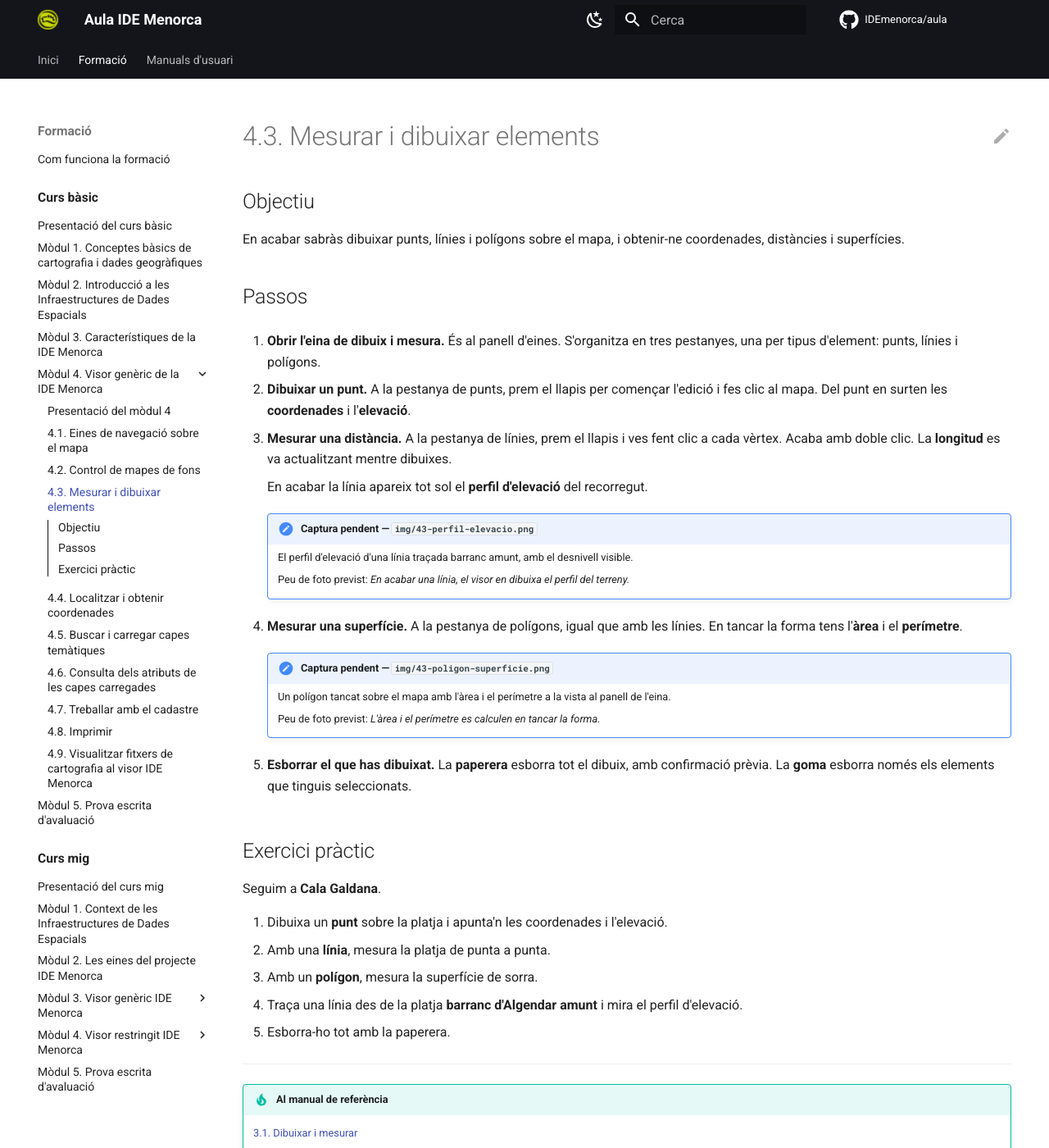
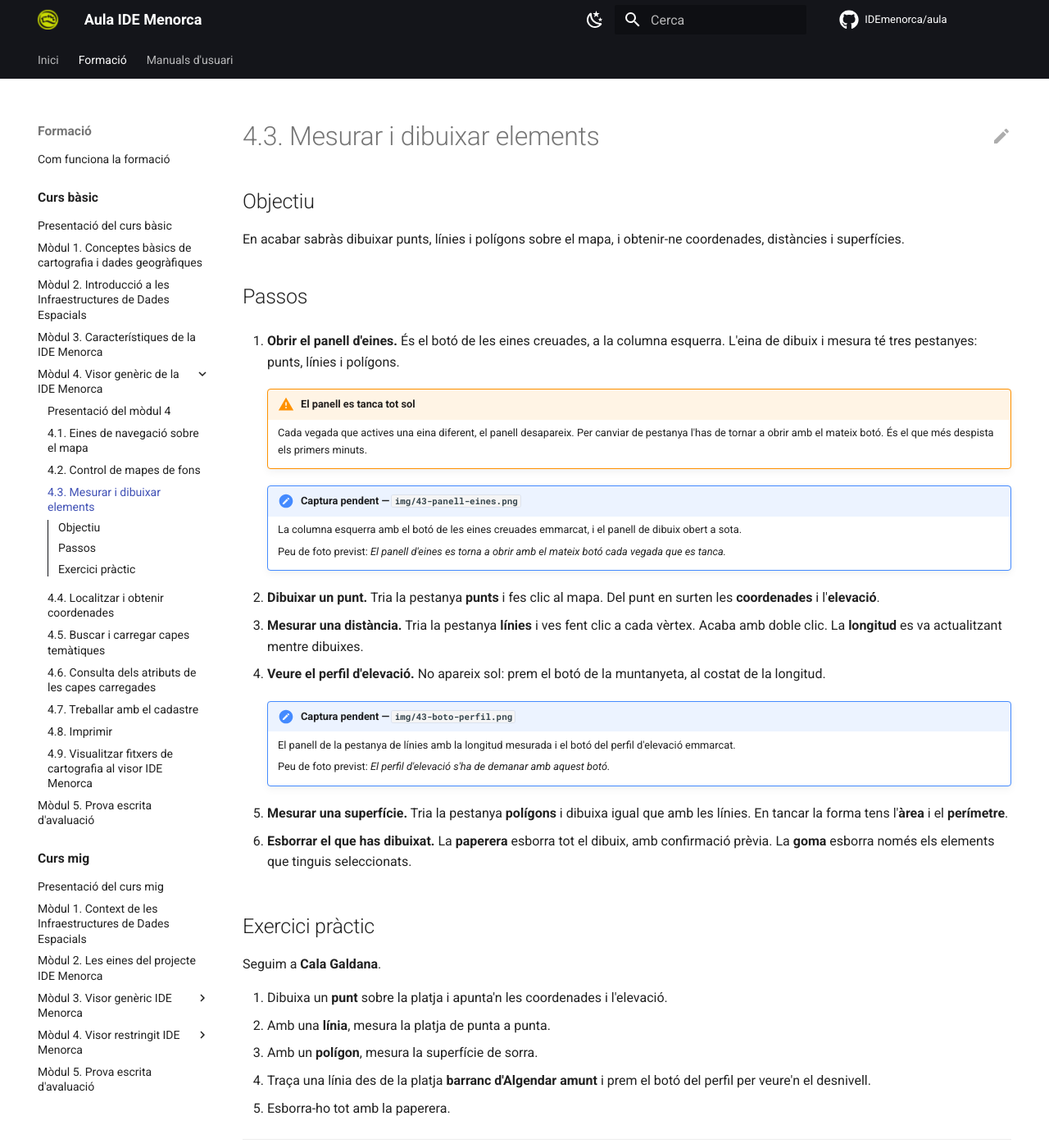
Before and after one commit to IDEmenorca/aula, an MkDocs documentation site: the page built from docs/formacio/basic/modul-4-visor/03-mesurar-dibuixar.md, in a window 1280 px wide and 1400 px high. Shown: the whole window at 82% size. Built offline with MkDocs 1.6.1 and Material for MkDocs 9.7.7, drawn with Linux system fonts in a browser that asks for light colours; comment, search, counter and statistics services are not loaded.

Commit message:
Corregeix el funcionament real de l'eina de dibuix a la 4.3
Quatre coses que la secció deia malament, totes comprovades al visor:

- No cal prémer el llapis per començar a dibuixar. N'hi ha prou amb triar la
  pestanya i fer clic al mapa.
- El perfil d'elevació NO apareix sol en acabar una línia: s'ha de demanar amb
  el botó de la muntanyeta, al costat de la longitud. Passa a ser un pas
  propi, perquè és el que ningú troba.
- El panell d'eines es tanca cada vegada que s'activa una eina diferent i
  s'ha de tornar a obrir. És el que més despista els primers minuts, o sigui
  que va com a avís al primer pas.

Les captures previstes canvien en conseqüència: en lloc del polígon mesurat,
ara il·lustren les dues coses que no s'endevinen soles, el botó del panell
d'eines i el del perfil.

Co-Authored-By: Claude Opus 5 <noreply@anthropic.com>

```diff
--- a/docs/formacio/basic/modul-4-visor/03-mesurar-dibuixar.md
+++ b/docs/formacio/basic/modul-4-visor/03-mesurar-dibuixar.md
@@ -7,35 +7,41 @@ coordenades, distàncies i superfícies.
 
 ## Passos
 
-1. **Obrir l'eina de dibuix i mesura.** És al panell d'eines. S'organitza en
-   tres pestanyes, una per tipus d'element: punts, línies i polígons.
+1. **Obrir el panell d'eines.** És el botó de les eines creuades, a la columna
+   esquerra. L'eina de dibuix i mesura té tres pestanyes: punts, línies i
+   polígons.
 
-2. **Dibuixar un punt.** A la pestanya de punts, prem el llapis per començar
-   l'edició i fes clic al mapa. Del punt en surten les **coordenades** i
-   l'**elevació**.
+    !!! warning "El panell es tanca tot sol"
+        Cada vegada que actives una eina diferent, el panell desapareix. Per
+        canviar de pestanya l'has de tornar a obrir amb el mateix botó. És el
+        que més despista els primers minuts.
 
-3. **Mesurar una distància.** A la pestanya de línies, prem el llapis i ves
-   fent clic a cada vèrtex. Acaba amb doble clic. La **longitud** es va
-   actualitzant mentre dibuixes.
+    !!! note "Captura pendent — `img/43-panell-eines.png`"
+        La columna esquerra amb el botó de les eines creuades emmarcat, i el
+        panell de dibuix obert a sota.
 
-    En acabar la línia apareix tot sol el **perfil d'elevació** del recorregut.
+        Peu de foto previst: *El panell d'eines es torna a obrir amb el mateix botó cada vegada que es tanca.*
 
-    !!! note "Captura pendent — `img/43-perfil-elevacio.png`"
-        El perfil d'elevació d'una línia traçada barranc amunt, amb el
-        desnivell visible.
+2. **Dibuixar un punt.** Tria la pestanya **punts** i fes clic al mapa. Del
+   punt en surten les **coordenades** i l'**elevació**.
 
-        Peu de foto previst: *En acabar una línia, el visor en dibuixa el perfil del terreny.*
+3. **Mesurar una distància.** Tria la pestanya **línies** i ves fent clic a
+   cada vèrtex. Acaba amb doble clic. La **longitud** es va actualitzant
+   mentre dibuixes.
 
-4. **Mesurar una superfície.** A la pestanya de polígons, igual que amb les
-   línies. En tancar la forma tens l'**àrea** i el **perímetre**.
+4. **Veure el perfil d'elevació.** No apareix sol: prem el botó de la
+   muntanyeta, al costat de la longitud.
 
-    !!! note "Captura pendent — `img/43-poligon-superficie.png`"
-        Un polígon tancat sobre el mapa amb l'àrea i el perímetre a la vista
-        al panell de l'eina.
+    !!! note "Captura pendent — `img/43-boto-perfil.png`"
+        El panell de la pestanya de línies amb la longitud mesurada i el botó
+        del perfil d'elevació emmarcat.
 
-        Peu de foto previst: *L'àrea i el perímetre es calculen en tancar la forma.*
+        Peu de foto previst: *El perfil d'elevació s'ha de demanar amb aquest botó.*
 
-5. **Esborrar el que has dibuixat.** La **paperera** esborra tot el dibuix, amb
+5. **Mesurar una superfície.** Tria la pestanya **polígons** i dibuixa igual
+   que amb les línies. En tancar la forma tens l'**àrea** i el **perímetre**.
+
+6. **Esborrar el que has dibuixat.** La **paperera** esborra tot el dibuix, amb
    confirmació prèvia. La **goma** esborra només els elements que tinguis
    seleccionats.
 
@@ -46,8 +52,8 @@ Seguim a **Cala Galdana**.
 1. Dibuixa un **punt** sobre la platja i apunta'n les coordenades i l'elevació.
 2. Amb una **línia**, mesura la platja de punta a punta.
 3. Amb un **polígon**, mesura la superfície de sorra.
-4. Traça una línia des de la platja **barranc d'Algendar amunt** i mira el
-   perfil d'elevació.
+4. Traça una línia des de la platja **barranc d'Algendar amunt** i prem el botó
+   del perfil per veure'n el desnivell.
 5. Esborra-ho tot amb la paperera.
 
 ---
```
